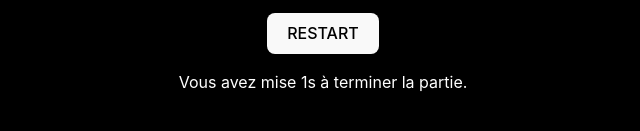
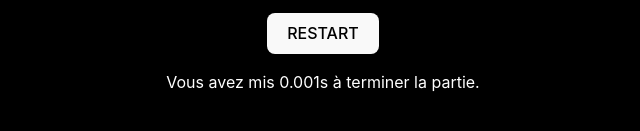
Before and after one commit to Malamadre211/pwa_projet, a React (Vite) app: page /end/1 in a window 1280 px wide. Shown: the part 401-532 px from the top of the page, without its empty margins (317-957 px from the left). Built offline with nearby package versions, Linux system fonts and the light colour scheme.

Commit message:
partie 1 end

```diff
--- a/dev-dist/sw.js
+++ b/dev-dist/sw.js
@@ -82,7 +82,7 @@ define(['./workbox-b5f7729d'], (function (workbox) { 'use strict';
     "revision": "3ca0b8505b4bec776b69afdba2768812"
   }, {
     "url": "index.html",
-    "revision": "0.ks61oshkf9"
+    "revision": "0.3p2luj34edg"
   }], {});
   workbox.cleanupOutdatedCaches();
   workbox.registerRoute(new workbox.NavigationRoute(workbox.createHandlerBoundToURL("index.html"), {
--- a/src/routes/End.tsx
+++ b/src/routes/End.tsx
@@ -3,7 +3,9 @@ import './start.css'
 
 export default function Restart() {
     const navigate = useNavigate();
-    const {time} = useParams()
+    const {time} = useParams();
+    const timeValue = parseFloat(time || "0");
+    const timeInSeconds = timeValue / 1000;
 
     const handleStartClick = () => {
         navigate('/game');
@@ -14,7 +16,7 @@ export default function Restart() {
         <div className="end">
             <h1>The End</h1>
         <button className="buttonstart" onClick={handleStartClick}>RESTART</button>
-        <p>Vous avez mise {time}s à terminer la partie.</p>
+        <p>Vous avez mis {timeInSeconds}s à terminer la partie.</p>
         </div>
         </>
     )
```
